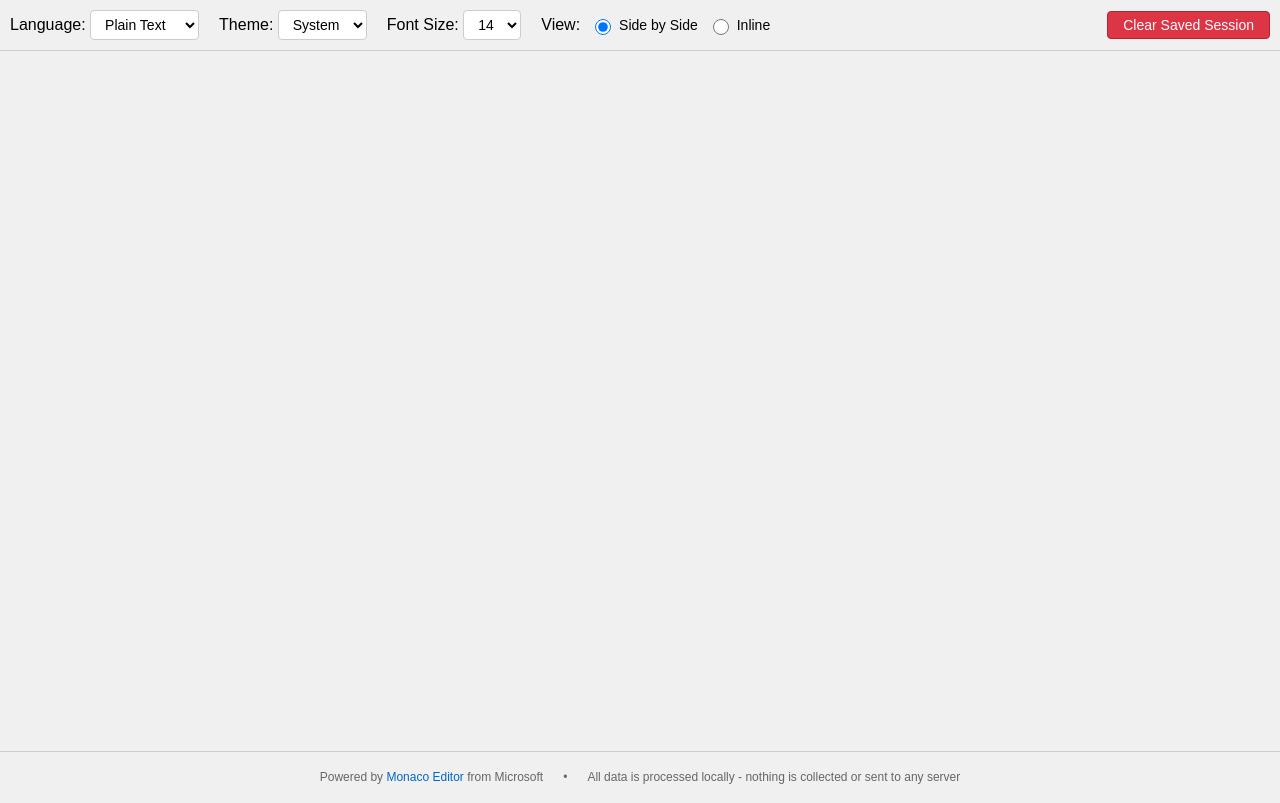
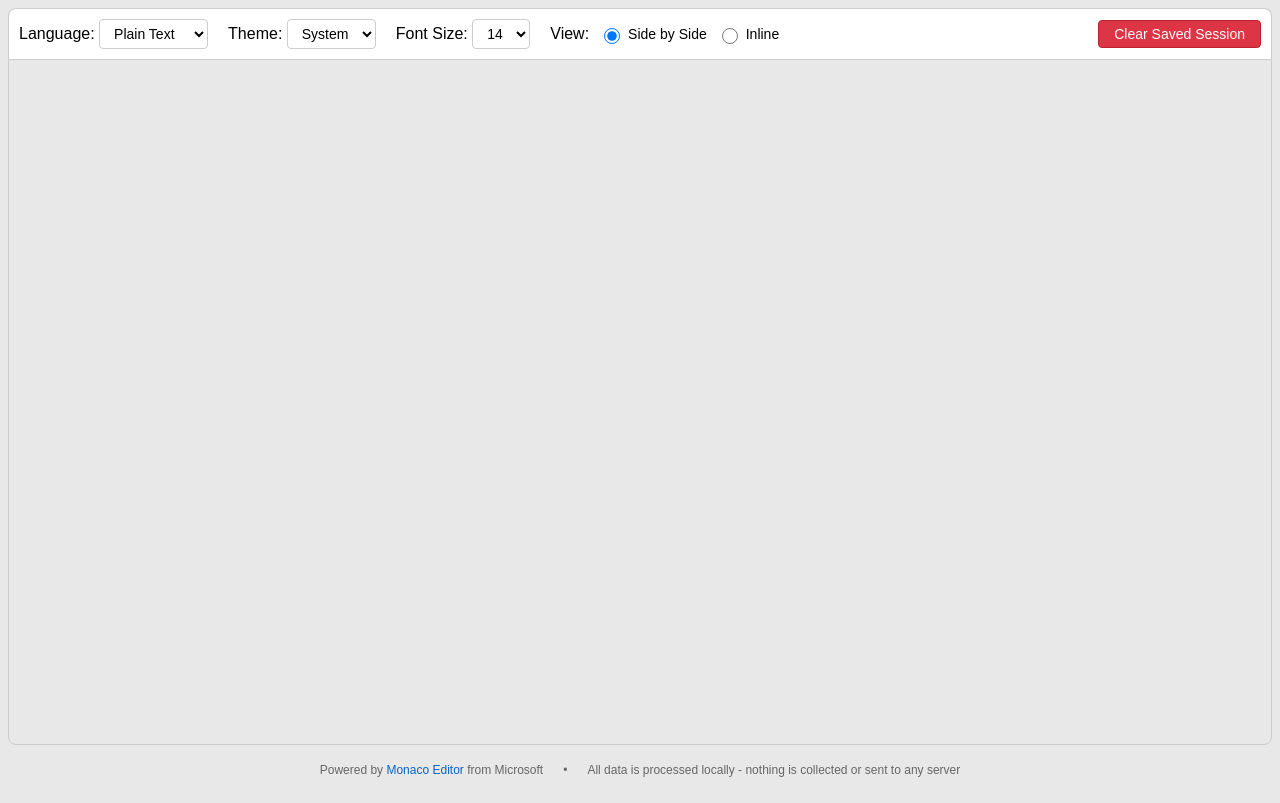
Before and after one commit to EdiWang/Differ, a website built with Vite: page src/index.html in a window 1280 px wide. Built offline with nearby package versions, Linux system fonts and the light colour scheme; what monaco-editor would draw is missing.

Commit message:
Refine layout and color variables in styles.css
Updated --bg-primary color for improved appearance and adjusted body padding. Enhanced #controls and #container with new border, background, and border-radius styles for a more polished UI. Removed border from #footer and tweaked container height to accommodate new padding.

```diff
--- a/src/css/styles.css
+++ b/src/css/styles.css
@@ -1,5 +1,5 @@
 :root {
-    --bg-primary: #f0f0f0;
+    --bg-primary: #e8e8e8;
     --bg-secondary: #ffffff;
     --border-color: #ccc;
     --text-primary: #000000;
@@ -28,7 +28,7 @@
 
 /* Allow manual override when theme selector is used */
 body[data-theme="light"] {
-    --bg-primary: #f0f0f0;
+    --bg-primary: #e8e8e8;
     --bg-secondary: #ffffff;
     --border-color: #ccc;
     --text-primary: #000000;
@@ -47,7 +47,7 @@ body[data-theme="dark"] {
 
 body {
     margin: 0;
-    padding: 0;
+    padding: 8px;
     font-family: Arial, sans-serif;
     background-color: var(--bg-primary);
     color: var(--text-primary);
@@ -55,8 +55,10 @@ body {
 
 #controls {
     padding: 10px;
-    background-color: var(--bg-primary);
-    border-bottom: 1px solid var(--border-color);
+    background-color: var(--bg-secondary);
+    border: 1px solid var(--border-color);
+    border-radius: 8px 8px 0 0;
+    border-bottom: none;
     display: flex;
     gap: 20px;
     align-items: center;
@@ -116,13 +118,15 @@ body {
 }
 
 #container {
-    height: calc(100vh - 100px);
+    height: calc(100vh - 116px);
+    border: 1px solid var(--border-color);
+    border-radius: 0 0 8px 8px;
+    overflow: hidden;
 }
 
 #footer {
     padding: 10px 20px;
     background-color: var(--bg-primary);
-    border-top: 1px solid var(--border-color);
     font-size: 12px;
     color: var(--text-secondary);
     text-align: center;
```
